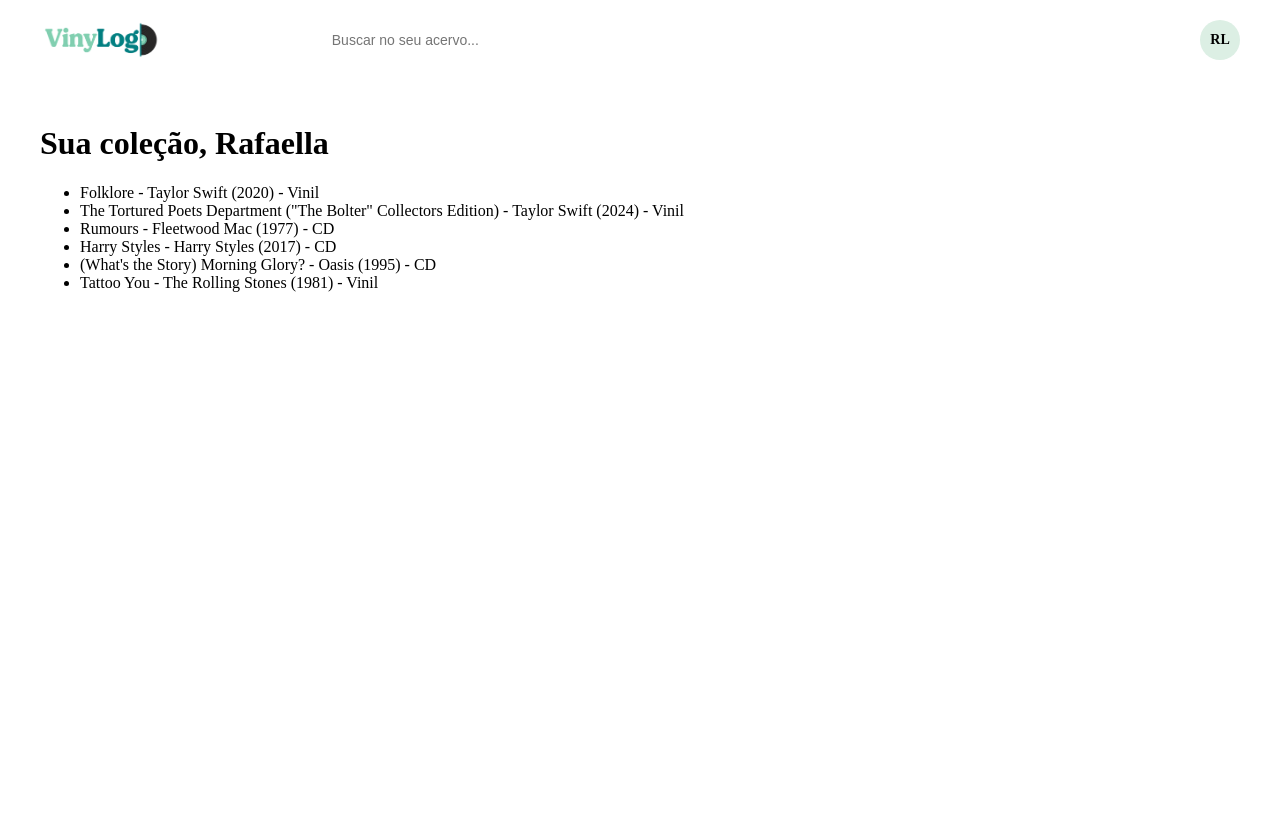
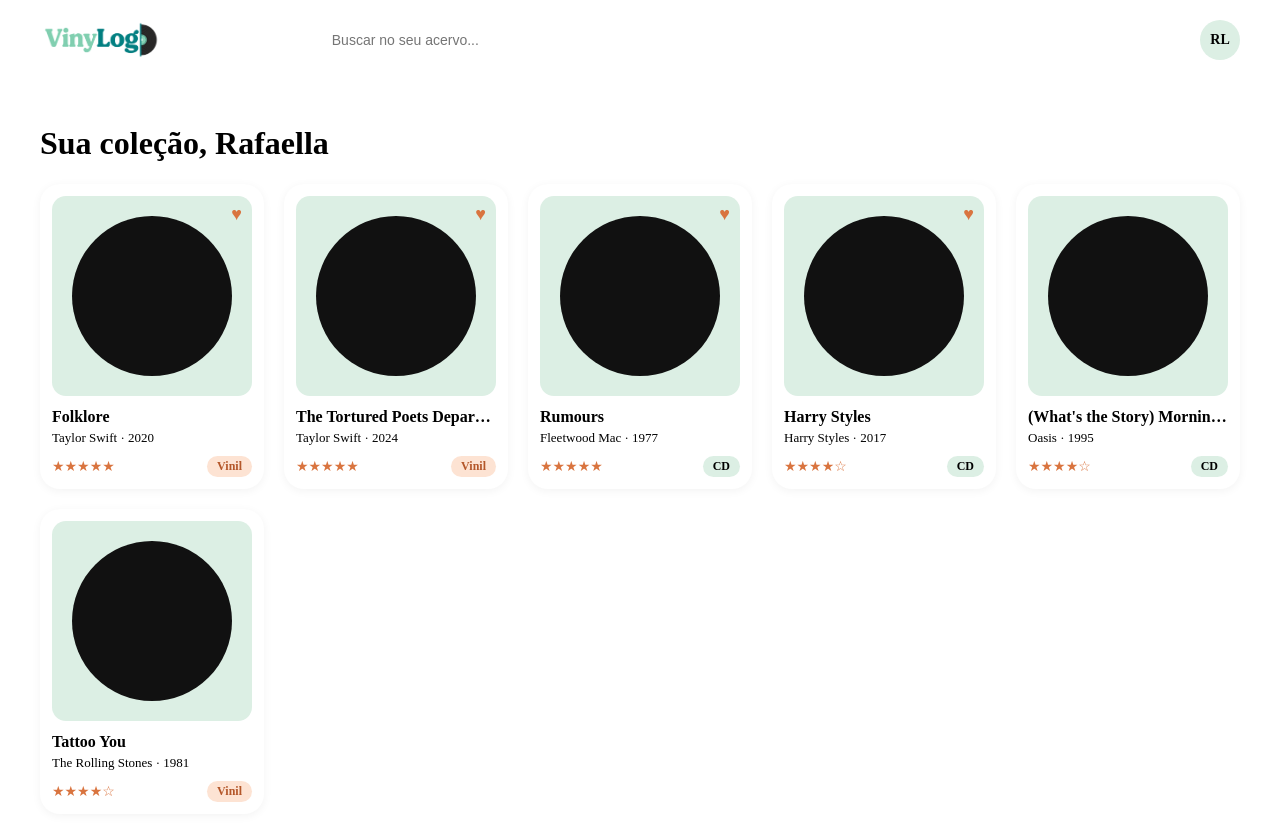
Before and after one commit to PUCTech/VinyLog, a React (Vite) app in the folder frontend/: page /dashboard in a window 1280 px wide. Shown: the top 840 px of the page. Before the commit the page ends 800 px from the top, so only its background shows below. Built offline with nearby package versions, Linux system fonts and the light colour scheme.

Commit message:
Add DiscCard component

```diff
--- /dev/null
+++ b/frontend/src/components/DiscCard.css
@@ -0,0 +1,86 @@
+.disc-card {
+  padding: 12px;
+  border-radius: 20px;
+  background: #fff;
+  box-shadow: 0 2px 10px rgba(0, 0, 0, 0.05);
+}
+
+.disc-card__cover {
+  position: relative;
+  display: flex;
+  align-items: center;
+  justify-content: center;
+  aspect-ratio: 1;
+  border-radius: 14px;
+  background: #dcefe4;
+}
+
+.disc-card__vinyl {
+  display: flex;
+  align-items: center;
+  justify-content: center;
+  width: 80%;
+  aspect-ratio: 1;
+  border-radius: 50%;
+  background: #111;
+}
+
+.disc-card__label {
+  width: 35%;
+  aspect-ratio: 1;
+  border-radius: 50%;
+  background: var(--color-mint);
+}
+
+.disc-card__favorite {
+  position: absolute;
+  top: 8px;
+  right: 10px;
+  color: #d9743f;
+  font-size: 18px;
+}
+
+.disc-card__title {
+  margin: 12px 0 4px;
+  font-size: 16px;
+  overflow: hidden;
+  white-space: nowrap;
+  text-overflow: ellipsis;
+}
+
+.disc-card__meta {
+  margin: 0 0 10px;
+  color: var(--color-muted);
+  font-size: 13px;
+  overflow: hidden;
+  white-space: nowrap;
+  text-overflow: ellipsis;
+}
+
+.disc-card__footer {
+  display: flex;
+  align-items: center;
+  justify-content: space-between;
+}
+
+.disc-card__stars {
+  color: #d9743f;
+  font-size: 14px;
+}
+
+.disc-card__badge {
+  padding: 3px 10px;
+  border-radius: 999px;
+  font-size: 12px;
+  font-weight: 600;
+}
+
+.disc-card__badge--vinil {
+  background: #fde3d3;
+  color: #b4572a;
+}
+
+.disc-card__badge--cd {
+  background: #dcefe4;
+  color: var(--color-primary);
+}
--- /dev/null
+++ b/frontend/src/components/DiscCard.jsx
@@ -0,0 +1,38 @@
+import './DiscCard.css'
+
+function DiscCard({ disc }) {
+  const stars = '★'.repeat(disc.rating) + '☆'.repeat(5 - disc.rating)
+
+  return (
+    <article className="disc-card">
+      <div className="disc-card__cover">
+        <div className="disc-card__vinyl">
+          <div className="disc-card__label" />
+        </div>
+        {disc.favorite && <span className="disc-card__favorite">♥</span>}
+      </div>
+
+      <h3 className="disc-card__title">{disc.title}</h3>
+      <p className="disc-card__meta">
+        {disc.artist} · {disc.year}
+      </p>
+
+      <div className="disc-card__footer">
+        <span className="disc-card__stars" aria-label={`${disc.rating} de 5 estrelas`}>
+          {stars}
+        </span>
+        <span
+          className={
+            disc.format === 'Vinil'
+              ? 'disc-card__badge disc-card__badge--vinil'
+              : 'disc-card__badge disc-card__badge--cd'
+          }
+        >
+          {disc.format}
+        </span>
+      </div>
+    </article>
+  )
+}
+
+export default DiscCard
--- a/frontend/src/pages/Dashboard.jsx
+++ b/frontend/src/pages/Dashboard.jsx
@@ -1,5 +1,6 @@
 import { useState } from 'react'
 import DashboardHeader from '../components/DashboardHeader'
+import DiscCard from '../components/DiscCard'
 import { mockDiscs, mockUser } from '../data/mockDiscs'
 
 function Dashboard() {
@@ -18,13 +19,17 @@ function Dashboard() {
       <DashboardHeader search={search} onSearchChange={setSearch} />
       <main style={{ padding: '32px' }}>
         <h1>Sua coleção, {mockUser.name}</h1>
-        <ul>
+        <div
+          style={{
+            display: 'grid',
+            gridTemplateColumns: 'repeat(auto-fill, minmax(200px, 1fr))',
+            gap: '20px',
+          }}
+        >
           {filteredDiscs.map((disc) => (
-            <li key={disc.id}>
-              {disc.title} - {disc.artist} ({disc.year}) - {disc.format}
-            </li>
+            <DiscCard key={disc.id} disc={disc} />
           ))}
-        </ul>
+        </div>
       </main>
     </div>
   )
```
